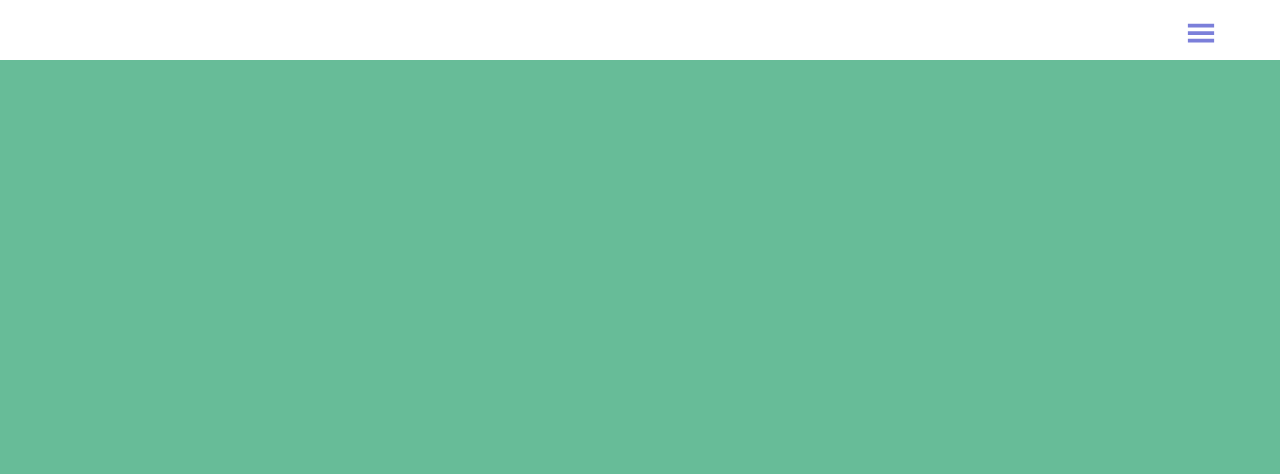
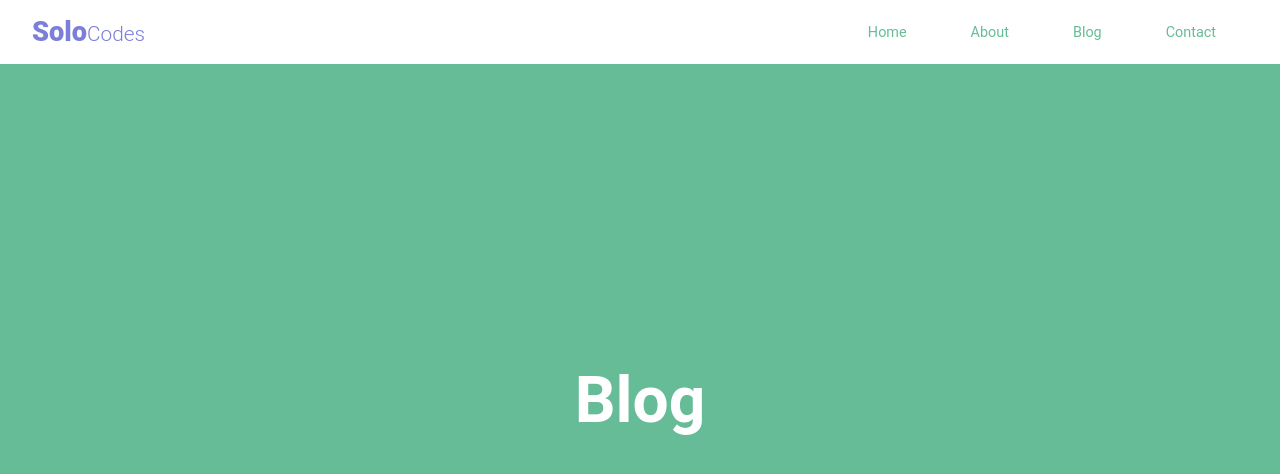
Before and after one commit to S-Solomon/React-Components-Library, a React (Create React App) app: page /blog in a window 1280 px wide. Shown: the top 474 px of the page. Built offline with nearby package versions, Linux system fonts and the light colour scheme.

Commit message:
finished all routing

```diff
--- a/src/App.js
+++ b/src/App.js
@@ -1,22 +1,23 @@
-// import Navbar from './components/navbar/Navbar';
+import Navbar from './components/navbar/Navbar';
 // import Tabs from './components/tabs/Tabs'
 // import Accordion from "./components/accordion/Accordion";
-import SideDrawer from "./components/drawer/SideDrawer";
+// import SideDrawer from "./components/drawer/SideDrawer";
 
 import { Switch, Route } from 'react-router-dom'
 import Home from './pages/Home'
 import About from './pages/About'
 import Contact from './pages/Contact'
+import Blog from './pages/Blog'
 
 
 function App() {
 
   return (
     <main>
-      {/* <Navbar /> */}
+      <Navbar />
       {/* <Tabs /> */}
       {/* <Accordion /> */}
-      <SideDrawer />
+      {/* <SideDrawer /> */}
 
       <Switch>
         <Route path="/" exact>
@@ -28,6 +29,9 @@ function App() {
         <Route path="/contact" exact>
           <Contact />
         </Route>
+        <Route path="/blog" exact>
+          <Blog />
+        </Route>
       </Switch>
 
     </main>
--- a/src/components/navbar/Navbar.js
+++ b/src/components/navbar/Navbar.js
@@ -1,11 +1,109 @@
-import React from 'react'
+import React, { useState } from "react" ;
+import styled from 'styled-components' ;
+import { Link } from 'react-router-dom'
 
 const Navbar = () => {
+    const [isOpen, setIsOpen] = useState(false);
+
     return (
-        <div>
-
-        </div>
+        <NavStyled>
+            <LogoStyled href="#">
+                Solo<span>Codes</span>
+            </LogoStyled>
+            <HamburgerStyled onClick={() => setIsOpen(!isOpen)}>
+                <span></span>
+                <span></span>
+                <span></span>
+            </HamburgerStyled>
+            <MenuStyled  isOpen={isOpen}>
+                <Link to="/" exact="true">Home</Link>
+                <Link to="/about" exact="true">About</Link>
+                <Link to="/blog" exact="true">Blog</Link>
+                <Link to="/contact" exact="true">Contact</Link>
+            </MenuStyled>
+        </NavStyled>
     )
 }
 
 export default Navbar
+
+
+const NavStyled = styled.div `
+    padding: 0 2rem;
+    display: flex;
+    justify-content: space-between;
+    align-items: center;
+    flex-wrap: wrap;
+    background: white;
+    position: absolute;
+    top: 0;
+    left: 0;
+    right: 0;
+`;
+
+const LogoStyled = styled.a `
+    padding: 1rem 0;
+    color: #7b7fda;
+    text-decoration: none;
+    font-weight: 800;
+    font-size: 1.7rem;
+    span {
+    font-weight: 300;
+    font-size: 1.3rem;
+    }
+`;
+
+const HamburgerStyled = styled.div `
+    display: none;
+    flex-direction: column;
+    cursor: pointer;
+    span {
+        height: 2px;
+        width: 25px;
+        background: #7b7fda;
+        margin-bottom: 4px;
+        border-radius: 5px;
+    }
+    @media (max-width: 768px) {
+    display: flex;
+}
+`;
+
+const MenuStyled = styled.div `
+    display: flex;
+    justify-content: space-between;
+    align-items: center;
+    position: relative;
+    @media (max-width: 768px) {
+        overflow: hidden;
+        flex-direction: column;
+        width: 100%;
+        transition: max-height 0.3s ease-in;
+        max-height: ${({ isOpen }) => (isOpen ? "300px" : "0")};
+    }
+    a {
+        padding: 1rem 2rem;
+    cursor: pointer;
+    text-align: center;
+    text-decoration: none;
+    color: #67bc98;
+    transition: all 0.3s ease-in;
+    font-size: 0.9rem;
+    &:hover {
+    color: #7b7fda;
+    }
+    }
+`;
+
+// const MenuLink = styled.a`
+//     padding: 1rem 2rem;
+//     cursor: pointer;
+//     text-align: center;
+//     text-decoration: none;
+//     color: #67bc98;
+//     transition: all 0.3s ease-in;
+//     font-size: 0.9rem;
+//     &:hover {
+//     color: #7b7fda;
+//     }
+// `;
--- /dev/null
+++ b/src/pages/Blog.js
@@ -0,0 +1,23 @@
+import React from 'react'
+import styled from 'styled-components'
+
+const Blog = () => {
+    return (
+        <BlogStyled>
+            <h1>Blog</h1>
+        </BlogStyled>
+    )
+}
+
+export default Blog
+
+const BlogStyled = styled.div`
+    height: 100vh;
+    display: flex;
+    justify-content: center;
+    align-items: center;
+    h1 {
+        font-size: 4rem;
+        color: white;
+    }
+`;
```
